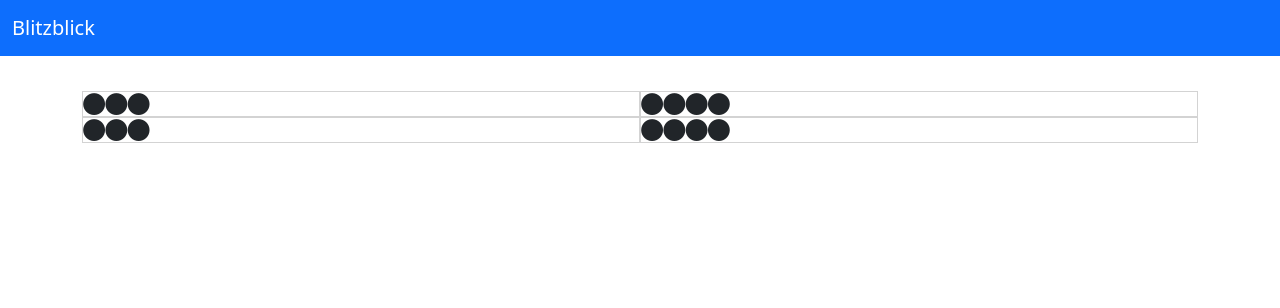
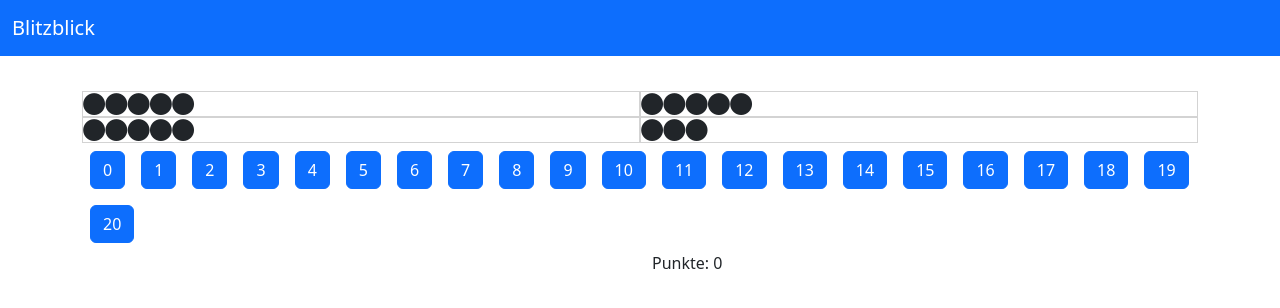
Before and after one commit to Absurd-Mind/blitzblick, a Vue app: page / in a window 1280 px wide. Shown: the top 308 px of the page. Built offline with nearby package versions, Linux system fonts and the light colour scheme.

Commit message:
add logic

```diff
--- a/src/App.vue
+++ b/src/App.vue
@@ -1,5 +1,45 @@
 <script setup lang="ts">
 import FiverField from "./components/FiverField.vue";
+import ButtonField from "./components/ButtonField.vue";
+import { ref } from "vue";
+
+const points = ref<number>(0);
+let number = getRandomInt(20);
+const bucketSize = 5;
+let fiverFieldValues = ref<number[]>(updateField(number));
+
+let status = ref<number>(0);
+
+function getRandomInt(max: number) {
+  return Math.floor(Math.random() * (max + 1));
+}
+
+function updateField(rand: number) {
+  const newValues = [0, 0, 0, 0];
+  let i = 0;
+  while (rand > 0) {
+    if (rand >= bucketSize) {
+      rand = rand - bucketSize;
+      newValues[i] = bucketSize;
+    } else {
+      newValues[i] = rand;
+      rand = 0;
+    }
+    i++;
+  }
+  return newValues;
+}
+
+function numberClicked(x: number) {
+  if (x === number) {
+    status.value = 1;
+    points.value++;
+    number = getRandomInt(20);
+    fiverFieldValues.value = updateField(number);
+  } else {
+    status.value = 2;
+  }
+}
 </script>
 
 <template>
@@ -12,20 +52,33 @@ import FiverField from "./components/FiverField.vue";
   <main class="container-sm">
     <div class="row g-0">
       <div class="col-6">
-        <FiverField :filled="3" />
+        <FiverField :filled="fiverFieldValues[0]" />
       </div>
       <div class="col-6">
-        <FiverField :filled="4" />
+        <FiverField :filled="fiverFieldValues[1]" />
       </div>
     </div>
 
     <div class="row g-0">
       <div class="col-6">
-        <FiverField :filled="3" />
+        <FiverField :filled="fiverFieldValues[2]" />
       </div>
       <div class="col-6">
-        <FiverField :filled="4" />
+        <FiverField :filled="fiverFieldValues[3]" />
       </div>
+    </div>
+
+    <div class="row">
+      <div class="col-12">
+        <ButtonField :callback="numberClicked" />
+      </div>
+    </div>
+    <div class="row">
+      <div class="col-6">
+        <div v-if="status === 1">richtig</div>
+        <div v-if="status === 2">falsch</div>
+      </div>
+      <div class="col-6">Punkte: {{ points }}</div>
     </div>
   </main>
 </template>
--- /dev/null
+++ b/src/components/ButtonField.vue
@@ -0,0 +1,27 @@
+<script setup lang="ts">
+export interface ButtonFieldProps {
+  callback: (a: number) => void;
+}
+
+const props = defineProps<ButtonFieldProps>();
+</script>
+
+<template>
+  <div class="feld">
+    <button
+      type="button"
+      class="btn btn-primary numberbutton"
+      v-for="i in 21"
+      v-bind:key="i"
+      @click="props.callback(i - 1)"
+    >
+      {{ i - 1 }}
+    </button>
+  </div>
+</template>
+
+<style scoped>
+.numberbutton {
+  margin: 8px;
+}
+</style>
```
Also changed, not shown: 1 other file (tests, documents, lock files or other folders).
